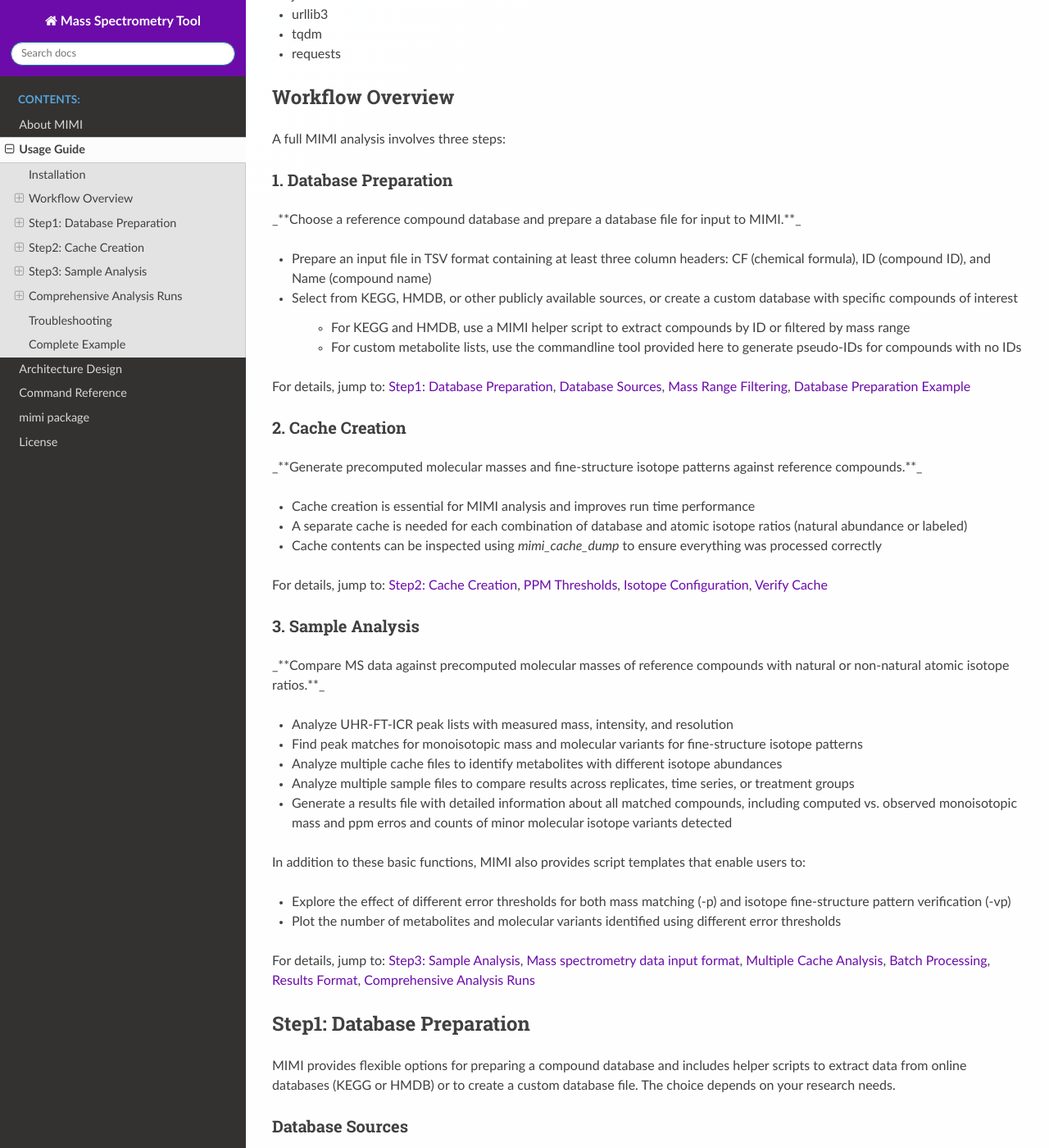
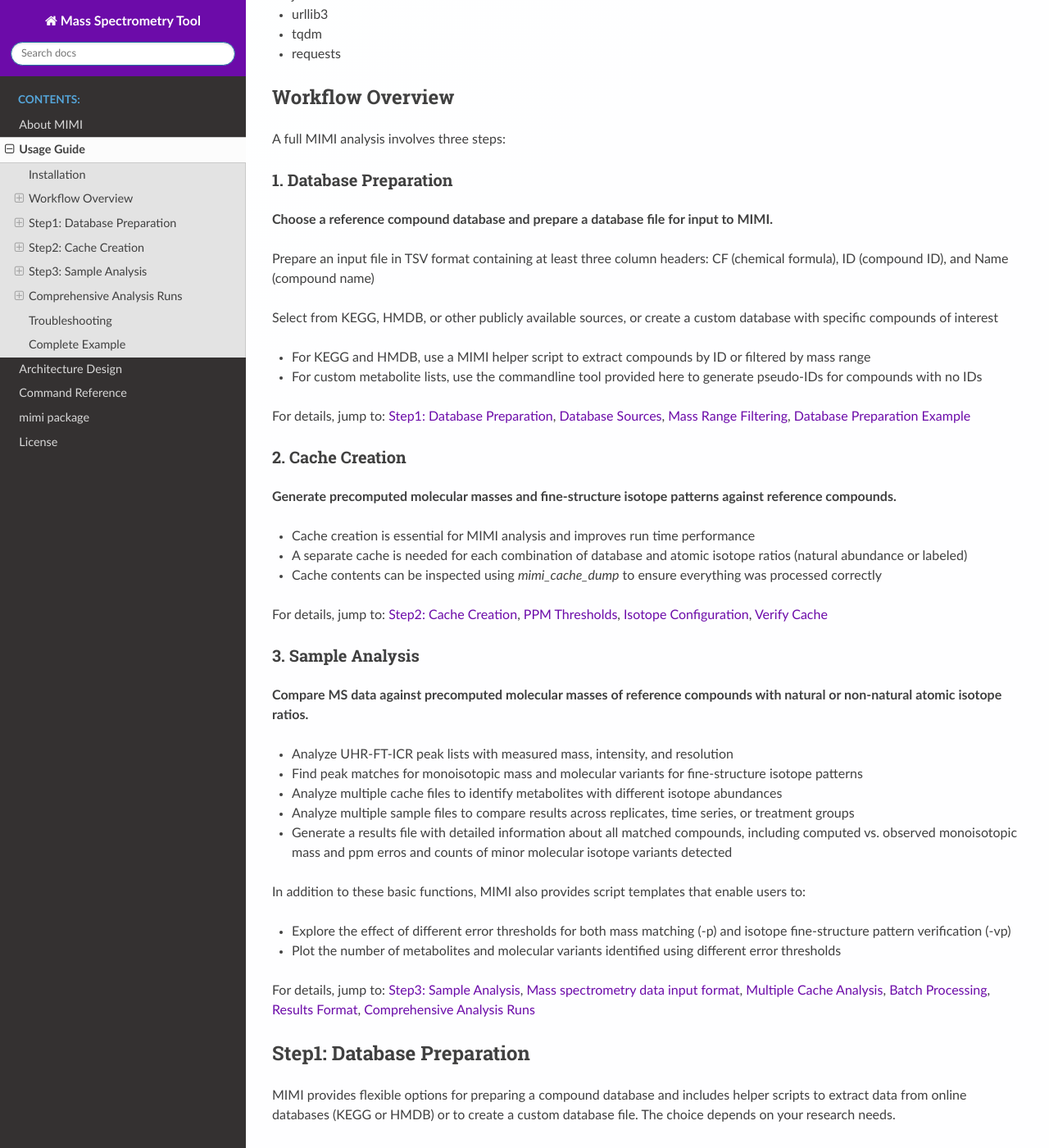
Before and after one commit to NYUAD-Core-Bioinformatics/MIMI, a Sphinx documentation site: the page built from docs/source/workflow.rst, in a window 1280 px wide and 1400 px high, scrolled down 745 px. Shown: the whole window at 82% size. Built offline with Sphinx 7.4.7 and the Read the Docs theme 3.1.0, drawn with Linux system fonts in a browser that asks for light colours; some of the changed text lies outside the part shown.

```diff
--- a/docs/source/workflow.rst
+++ b/docs/source/workflow.rst
@@ -37,13 +37,14 @@ A full MIMI analysis involves three steps:
 1. Database Preparation
 ~~~~~~~~~~~~~~~~~~~~~~~~
 
-_**Choose a reference compound database and prepare a database file for input to MIMI.**_
+**Choose a reference compound database and prepare a database file for input to MIMI.**
 
-* Prepare an input file in TSV format containing at least three column headers: CF (chemical formula), ID (compound ID), and Name (compound name)
-* Select from KEGG, HMDB, or other publicly available sources, or create a custom database with specific compounds of interest
+Prepare an input file in TSV format containing at least three column headers: CF (chemical formula), ID (compound ID), and Name (compound name)
 
-    - For KEGG and HMDB, use a MIMI helper script to extract compounds by ID or filtered by mass range
-    - For custom metabolite lists, use the commandline tool provided here to generate pseudo-IDs for compounds with no IDs
+Select from KEGG, HMDB, or other publicly available sources, or create a custom database with specific compounds of interest
+
+- For KEGG and HMDB, use a MIMI helper script to extract compounds by ID or filtered by mass range
+- For custom metabolite lists, use the commandline tool provided here to generate pseudo-IDs for compounds with no IDs
 
 For details, jump to:
 :ref:`database-preparation`, :ref:`database-sources`, :ref:`mass-range-filtering`, :ref:`database-preparation-example`
@@ -52,7 +53,7 @@ For details, jump to:
 2. Cache Creation
 ~~~~~~~~~~~~~~~~~~
 
-_**Generate precomputed molecular masses and fine-structure isotope patterns against reference compounds.**_
+**Generate precomputed molecular masses and fine-structure isotope patterns against reference compounds.**
 
 * Cache creation is essential for MIMI analysis and improves run time performance
 * A separate cache is needed for each combination of database and atomic isotope ratios (natural abundance or labeled)
@@ -65,7 +66,7 @@ For details, jump to:
 3. Sample Analysis
 ~~~~~~~~~~~~~~~~~~~
 
-_**Compare MS data against precomputed molecular masses of reference compounds with natural or non-natural atomic isotope ratios.**_
+**Compare MS data against precomputed molecular masses of reference compounds with natural or non-natural atomic isotope ratios.**
 
 - Analyze UHR-FT-ICR peak lists with measured mass, intensity, and resolution
 - Find peak matches for monoisotopic mass and molecular variants for fine-structure isotope patterns
@@ -103,7 +104,7 @@ Database Sources
   - Suitable for broad metabolomics studies
 
   Usage:
-    The `mimi_hmdb_extract` tool automatically extracts data from the `KEGG COMPOUND database <https://www.genome.jp/kegg/compound/>`_, a catalog of biological metabolites, biopolymers, and other small molecules and chemicals, using its `REST API <https://www.kegg.jp/kegg/rest/keggapi.html>`. It can filter metabolites by molecular weight range and validates chemical formulas to ensure compatibility with MIMI's formula parser.
+    The `mimi_hmdb_extract` tool automatically extracts data from the `KEGG COMPOUND database <https://www.genome.jp/kegg/compound/>`_, a catalog of biological metabolites, biopolymers, and other small molecules and chemicals, using its `REST API <https://www.kegg.jp/kegg/rest/keggapi.html>`_. It can filter metabolites by molecular weight range and validates chemical formulas to ensure compatibility with MIMI's formula parser.
 
 .. code-block:: text
 
```
